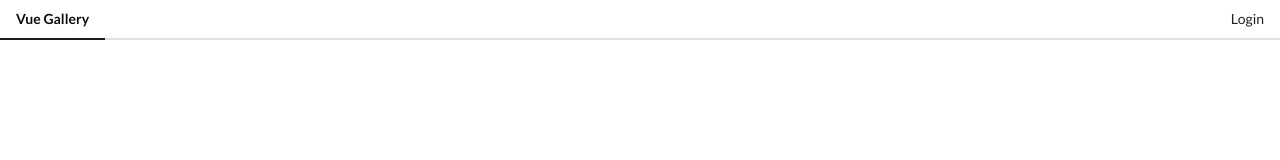
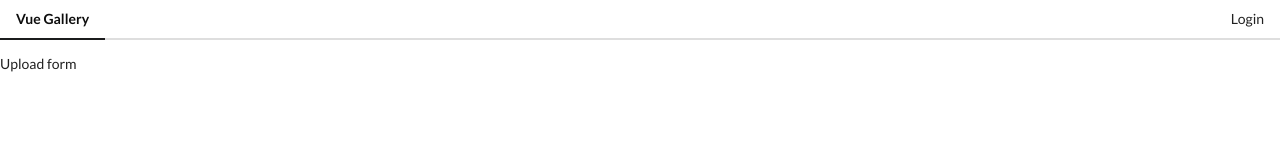
Before and after one commit to gaidap/vue-gallery, a Vue app: page /upload in a window 1280 px wide. Shown: the top 160 px of the page. Built offline with nearby package versions, Linux system fonts and the light colour scheme; no server answers.

Commit message:
Using router to navigate through application.

```diff
--- a/src/components/AppHeader.vue
+++ b/src/components/AppHeader.vue
@@ -3,8 +3,8 @@
     <a href="/" class="active item">Vue Gallery</a>
     <div class="right menu">
       <div v-if="isLoggedIn" class="horizontal">
-        <a class="ui item">Galleries</a>
-        <a class="ui item">Upload</a>
+        <router-link to="/" class="ui item" >Galleries</router-link>
+        <router-link to="/upload" class="ui item" >Upload</router-link>
         <a class="ui item" @click="logout">Logout</a>
       </div>
       <div v-else><a href="#" class="ui item" @click="login">Login</a></div>
--- /dev/null
+++ b/src/components/ImageList.vue
@@ -0,0 +1,9 @@
+<template>
+<div>Image list</div>
+</template>
+
+<script>
+export default {
+  name: "ImageList"
+}
+</script>
--- /dev/null
+++ b/src/components/UploadForm.vue
@@ -0,0 +1,9 @@
+<template>
+ <div>Upload form</div>
+</template>
+
+<script>
+export default {
+  name: "UploadForm"
+}
+</script>
--- a/src/store/modules/auth.js
+++ b/src/store/modules/auth.js
@@ -1,5 +1,6 @@
-import api from '../../api/imgur';
+import api from '@/api/imgur';
 import qs from "qs";
+import {router} from '@/main';
 
 const IMGUR_TOKEN_KEY = 'imgur_token';
 
@@ -24,6 +25,7 @@
         const callbackObject = qs.parse(hashString.replace('#', ''));
         window.localStorage.setItem(IMGUR_TOKEN_KEY, callbackObject.access_token);
         commit('setToken', callbackObject.access_token);
+        router.push('/');
     }
 };
 
```
Also changed, not shown: src/main.js (+8 -4 lines).
